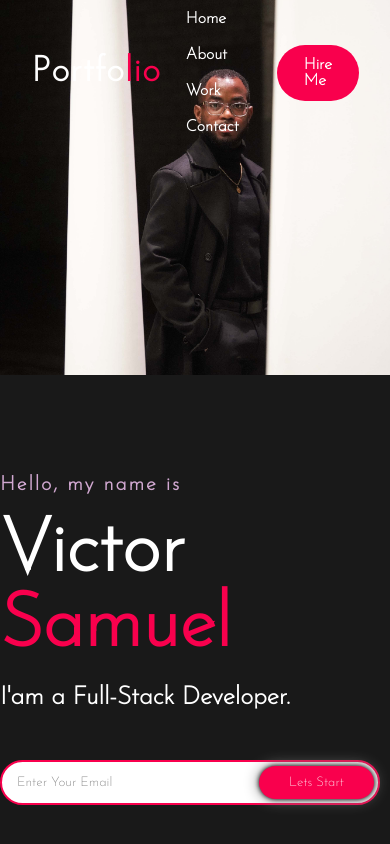
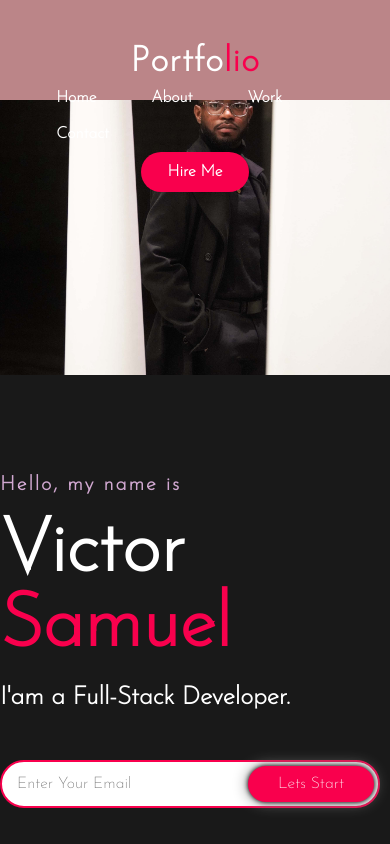
Before and after one commit to VictorSamuel-dev/My_Portfolio, a plain HTML site: page index.html in a window 390 px wide. Shown: the top 844 px of the page. Drawn offline with Linux system fonts and the light colour scheme.

Commit message:
added media quiery veriables and modified style.css

```diff
--- /dev/null
+++ b/assets/css/reset.css
@@ -0,0 +1,36 @@
+* {
+    margin: 0;
+    padding: 0;
+    box-sizing: border-box;
+  }
+
+  html {
+    height: 100%;
+  }
+
+  body {
+    min-height: 100%;
+    line-height: 1;
+    font-family: sans-serif;
+  }
+
+  h1,
+  h2,
+  h3,
+  h4,
+  h5,
+  h6 {
+    font-size: 100%;
+  }
+
+  input,
+  select,
+  option,
+  optgroup,
+  textarea,
+  button,
+  pre,
+  code {
+    font-size: 100%;
+    font-family: 'Josefin Sans', sans-serif;
+  }
--- a/assets/css/style.css
+++ b/assets/css/style.css
@@ -1,3 +1,8 @@
+:root {
+    --dark: #191919;
+    --light: #fff;
+    --navlink-color: #f9004d;
+}
 *{
     padding: 0;
     margin: 0;
@@ -356,3 +361,17 @@ footer p:nth-child(2){
     /* width: 1100px; */
     justify-content: center;
 }
+
+@media screen and (max-width: 768px) {
+    main,
+    nav {
+      flex-direction: column;
+    }
+    header {
+      background: #191919;
+    }
+    nav,
+    footer {
+      background-color: #bb8588;
+    }
+  }
--- a/index.html
+++ b/index.html
@@ -2,6 +2,7 @@
 <html lang="en">
 <head>
    <title>Portfolio website</title>
+   <link rel="stylesheet" href="./assets/css/reset.css" />
    <link rel="stylesheet" type="text/css" href="assets/css/style.css">
 
    <link rel="preconnect" href="https://fonts.gstatic.com" crossorigin>
```
